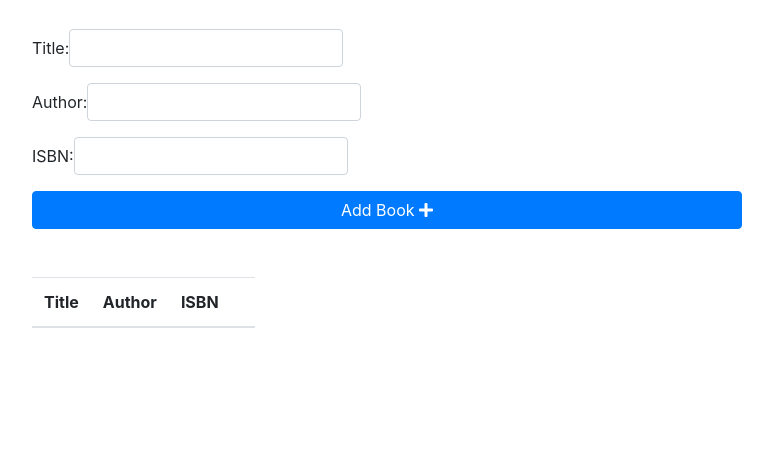
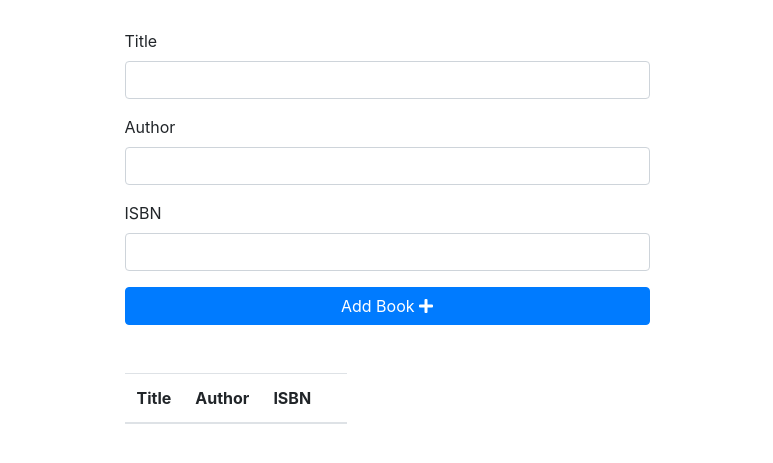
Before and after one commit to wahabAwudu/vanilla-js-book-list, a website: page src/index.html in a window 1280 px wide. Shown: the part 75-538 px from the top of the page, without its empty margins (253-1026 px from the left). Drawn offline with Linux system fonts and the light colour scheme.

Commit message:
fixed form inconsistensies

```diff
--- a/src/index.html
+++ b/src/index.html
@@ -14,25 +14,25 @@
 <body>
     <div class="row">
         <div class="container mt-4">
-            <div class="col-md-8 offset-md-2">
+            <div class="col-md-6 offset-md-3">
                     <h1 class="text-center text-primary">
                         <i class="fas fa-book-open">
                     </i> My Book List</h1>
                     <br/>
                     <div id="alert-section"></div>
                     <form id="book-form">
-                        <div class="form-group form-inline">
-                            <label for="title">Title: </label>
+                        <div class="form-group">
+                            <label for="title">Title</label>
                             <input type="text" class="form-control" id="title">
                         </div>
 
-                        <div class="form-group form-inline">
-                                <label for="author">Author: </label>
+                        <div class="form-group">
+                                <label for="author">Author</label>
                                 <input type="text" class="form-control" id="author">
                         </div>
 
-                        <div class="form-group form-inline">
-                                <label for="isbn">ISBN: </label>
+                        <div class="form-group">
+                                <label for="isbn">ISBN</label>
                                 <input type="text" class="form-control" id="isbn">
                         </div>
                         <button type="submit" id="submit-button" class="btn btn-primary btn-block">Add Book <i class="fa fa-plus"></i></button>
```
